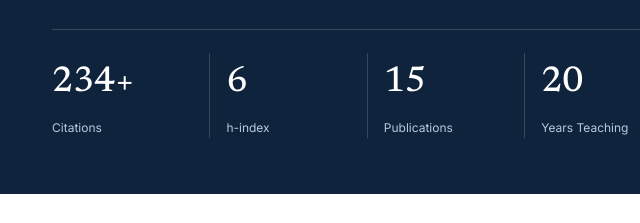
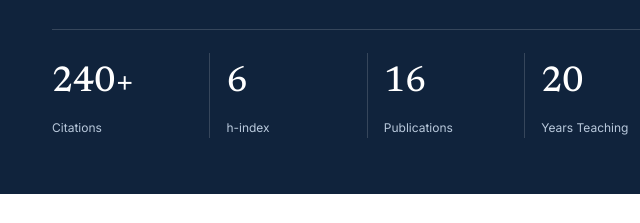
Before and after one commit to gmnctg/gmnctg.github.io, a plain HTML site: page index.html in a window 1280 px wide. Shown: the part 695-918 px from the top of the page, 0-640 px from the left. Drawn offline with Linux system fonts and the light colour scheme.

Commit message:
Update index.html

```diff
--- a/index.html
+++ b/index.html
@@ -475,9 +475,9 @@ body{font-size:17px}h1,h2,h3{letter-spacing:-.035em}a,button{-webkit-tap-highlig
         <p class="hero-roles"><strong>Acting Dean</strong>, Faculty of ECE<br><strong>Associate Professor</strong>, Dept. of CSE<br>Bangladesh Army International University of Science and Technology, Cumilla, Bangladesh</p>
         <p class="hero-tagline">I study how bio-inspired optimisation and learning can help autonomous UAVs navigate, adapt, and work together.</p>
         <div class="hero-stats">
-          <div class="hero-stat"><div class="num">234+</div><div class="lbl">Citations</div></div>
+          <div class="hero-stat"><div class="num">240+</div><div class="lbl">Citations</div></div>
           <div class="hero-stat"><div class="num">6</div><div class="lbl">h-index</div></div>
-          <div class="hero-stat"><div class="num">15</div><div class="lbl">Publications</div></div>
+          <div class="hero-stat"><div class="num">16</div><div class="lbl">Publications</div></div>
           <div class="hero-stat"><div class="num">20</div><div class="lbl">Years Teaching</div></div>
         </div>
         <div class="hero-actions">
```
